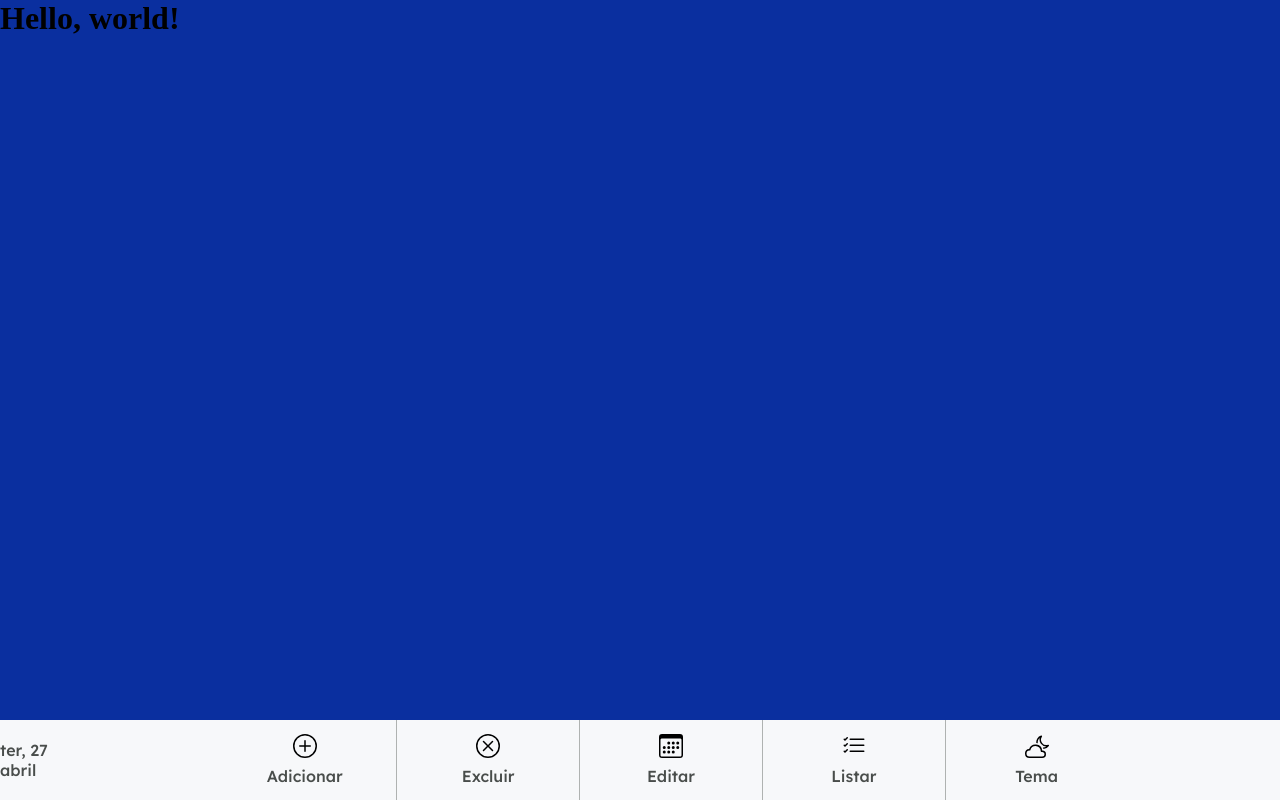
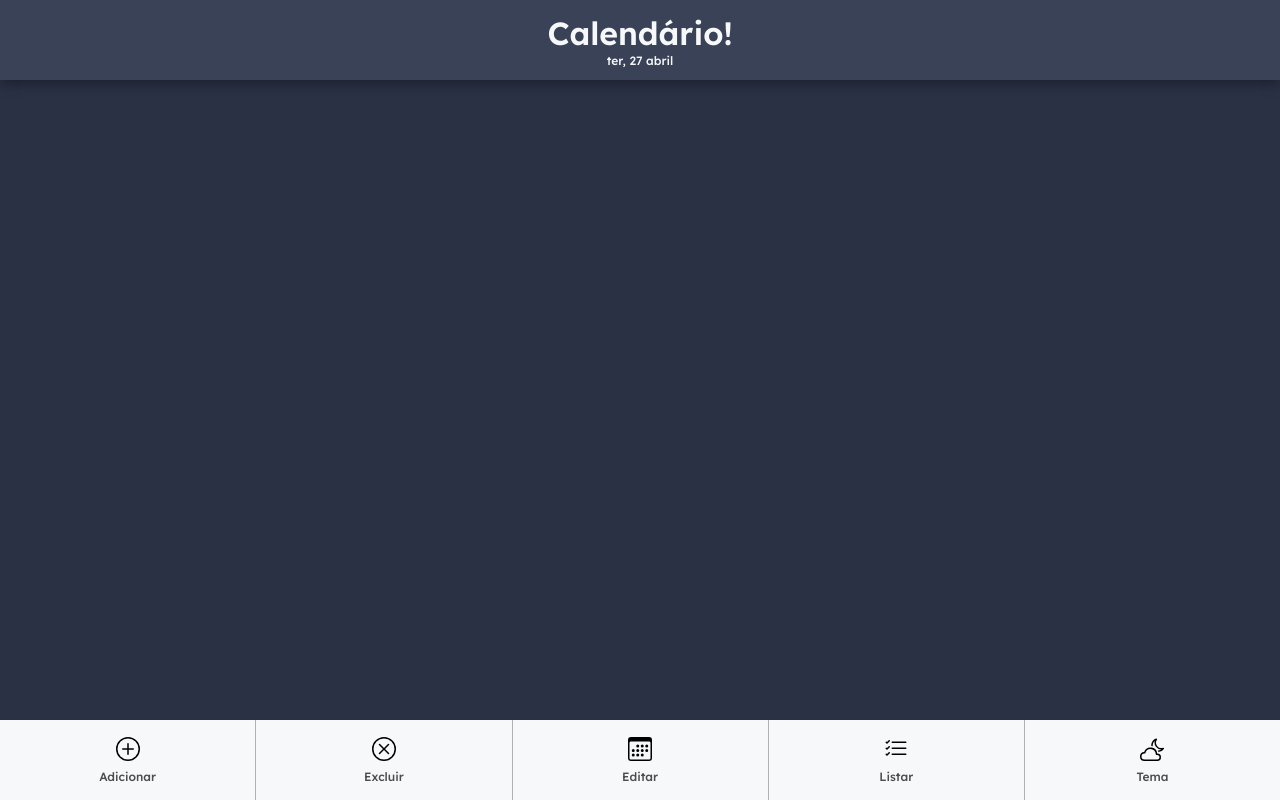
Before and after one commit to LuciLua/calendar, a Next.js app: page / in a window 1280 px wide. Built offline with nearby package versions, Linux system fonts and the light colour scheme.

Commit message:
Calendar | Footer resp + Header title :calendar:

```diff
--- a/src/components/Footer/footer.module.scss
+++ b/src/components/Footer/footer.module.scss
@@ -3,17 +3,8 @@
     height: 10%;
 
     .footerFill{
-        display: flex;
-        align-items: center;
-        justify-content: center;
         width: 100%;
         height: 100%;
-
-        span{
-            color: var(--gray-800);
-            font-family: Lexend;
-            width: 5%;
-        }
 
         ul{
             list-style: none;
@@ -22,6 +13,7 @@
             display: flex;
             align-items: center;
             justify-content: center;
+            position: relative;
 
             li:first-child{
                 border-left: none;
@@ -30,7 +22,7 @@
             li{
                 border-left: var(--gray-200) 1px solid;
                 height: 100%;
-                width: 15%;
+                width: 100%;
                 display: flex;
                 align-items: center;
                 justify-content: center;
@@ -43,7 +35,6 @@
                     align-items: center;
                     flex-direction: column;
                     justify-content: center;
-                }
 
                     img{
                         width: 1.5rem;
@@ -57,8 +48,24 @@
                         align-items: center;
                         justify-content: center;
                         margin-top: 0.5rem;
+                        font-family: Lexend;
+                        font-size: 1.5vh;
+                        color: var(--gray-800);
                     }
                 }
             }
         }
     }
+}
+
+//resposive Layout
+
+@media only screen and (max-width: 600px) {
+    .footer{
+        .footerFill{
+            ul li a span{
+                display: none;
+            }
+        }
+    }
+  }
--- a/src/components/Footer/footer.tsx
+++ b/src/components/Footer/footer.tsx
@@ -1,17 +1,10 @@
-import format from 'date-fns/format';
-import ptBR from 'date-fns/locale/pt-BR';
 import styles from './footer.module.scss'
 
 export function Footer(){
 
-    const currentDate = format(new Date(), 'EEEEEE, d MMMM', {
-        locale: ptBR,
-    })
-
     return(
         <div className={styles.footer}>
             <div className={styles.footerFill}>
-                <span>{currentDate}</span>
                 <ul>
                     <li>
                         <a href="#">
--- a/src/pages/home.module.scss
+++ b/src/pages/home.module.scss
@@ -0,0 +1,22 @@
+.header{
+    background-color: #3a4257;
+    display: flex;
+    align-items: center;
+    justify-content: center;
+    flex-direction: column;
+
+    box-shadow: 0 3px 13px rgba(0, 0, 0, 0.4);
+
+    height: 10vh;
+
+    font-family: Lexend;
+    color: var(--gray-50);
+
+    h1{
+        font-size: 4vh;
+    }
+
+    span{
+        font-size: 1.5vh;
+    }
+}
--- a/src/pages/index.tsx
+++ b/src/pages/index.tsx
@@ -5,8 +5,12 @@ import React from 'react';
 import ReactDOM from 'react-dom';
 import App from './_app';
 import { GetStaticProps } from 'next';
+import format from 'date-fns/format';
+import ptBR from 'date-fns/locale/pt-BR';
 
-
+const currentDate = format(new Date(), 'EEEEEE, d MMMM', {
+  locale: ptBR,
+})
 
 type Usuarios = {
   id: number;
@@ -25,7 +29,10 @@ export default function Home() {
    <Head>
       <title>Calendário</title>
    </Head>
-    <h1>Hello, world!</h1>
+    <div className={styles.header}>
+      <h1>Calendário!</h1>
+      <span>{currentDate}</span>
+    </div>
    </div>
   )
 }
--- a/src/styles/app.module.scss
+++ b/src/styles/app.module.scss
@@ -5,6 +5,6 @@
     main{
         width: 100%;
         height: 90%;
-        background-color: rgb(10, 47, 159);
+        background-color: rgb(42, 49, 69);
     }
 }
```
Lines whose indentation alone changed are shown as unchanged.
